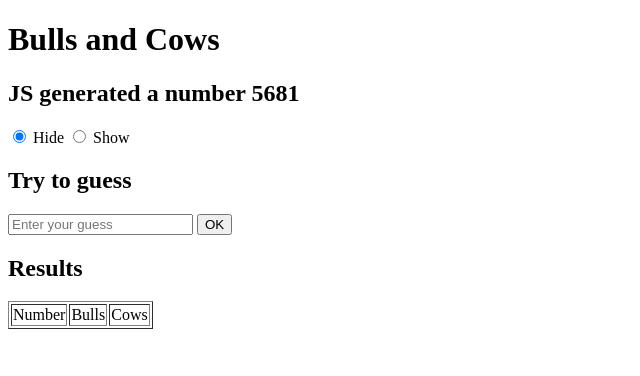
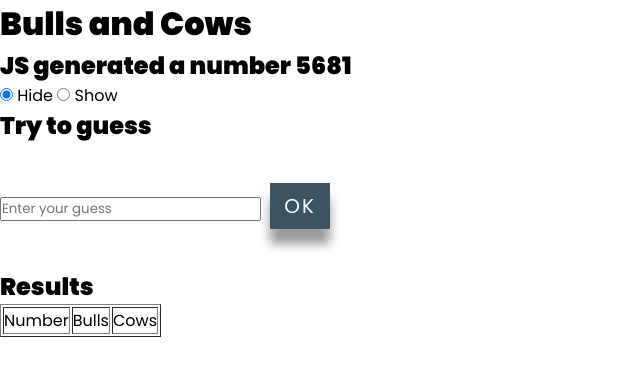
Before and after one commit to cacaiog/Portifolio, a plain HTML site: page jogo/jogoDaSenha.html in a window 1280 px wide. Shown: the whole page, without its empty margins (0-640 px from the left). Drawn offline with Linux system fonts and the light colour scheme.

Commit message:
fazendo ajustes

```diff
--- a/jogo/jogoDaSenha.html
+++ b/jogo/jogoDaSenha.html
@@ -3,7 +3,7 @@
 <head>
     <meta charset="UTF-8">
     <meta name="viewport" content="width=device-width, initial-scale=1.0">
-    <link rel="stylesheet" href="">
+    <link rel="stylesheet" href="/style.css">
     <script src="https://cdnjs.cloudflare.com/ajax/libs/mathjs/5.9.0/math.js" integrity="sha256-PbRroAUpIyTnrldGv4fXrZs7xPspHcNJOzImonLhuMA=" crossorigin="anonymous"></script>
     <title>Bulls and Cows Game</title>
 
```
